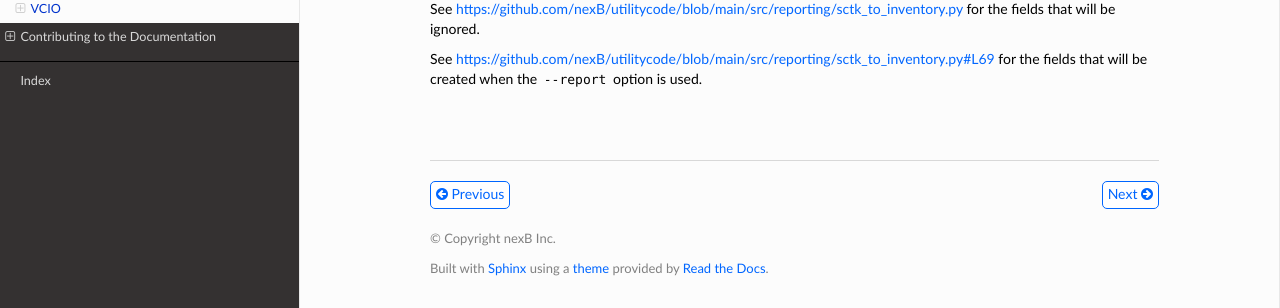
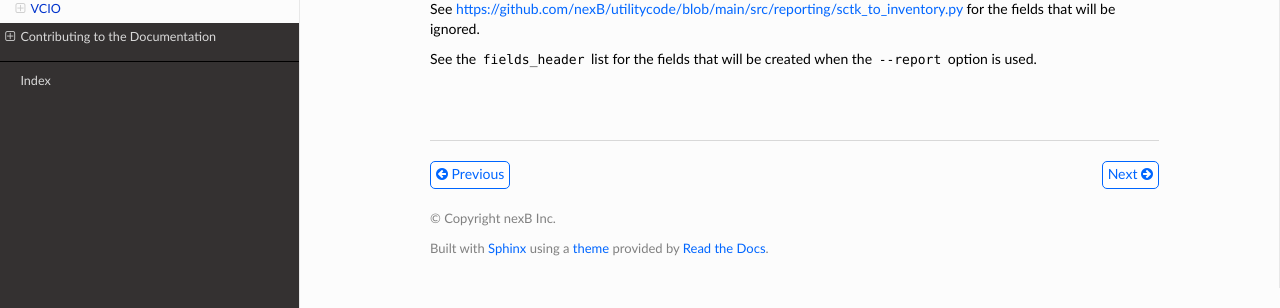
Before and after one commit to nexB/utilitycode, a Sphinx documentation site: the page built from docs/source/utilitycode/reporting/sctk-to-inventory.rst, in a window 1280 px wide and 900 px high, scrolled down 332 px, cut to the strip 592-900 px from the top of the window. Built offline with Sphinx 7.4.7 and the Read the Docs theme 3.1.0, drawn with Linux system fonts in a browser that asks for light colours.

Commit message:
Update docments links
Signed-off-by: Chin Yeung Li <tli@nexb.com>

```diff
--- a/docs/source/utilitycode/reporting/license-reference.rst
+++ b/docs/source/utilitycode/reporting/license-reference.rst
@@ -45,4 +45,4 @@ Notes
 =====
 
 URL for DejaCode Enterprise:
-'https://enterprise.dejacode.com/api/v2/licenses/'
+``https://enterprise.dejacode.com/api/v2/licenses/``
--- a/docs/source/utilitycode/reporting/sctk-to-inventory.rst
+++ b/docs/source/utilitycode/reporting/sctk-to-inventory.rst
@@ -42,5 +42,5 @@ from package-lock.json), new rows will be created for each of the package.
 See https://github.com/nexB/utilitycode/blob/main/src/reporting/sctk_to_inventory.py for the fields
 that will be ignored.
 
-See https://github.com/nexB/utilitycode/blob/main/src/reporting/sctk_to_inventory.py#L69 for the fields
-that will be created when the `--report` option is used.
+See the `fields_header` list for the fields that will be created when the
+`--report` option is used.
--- a/docs/source/utilitycode/utilitycode/file_cat.rst
+++ b/docs/source/utilitycode/utilitycode/file_cat.rst
@@ -171,7 +171,7 @@ The file-cat rules
 ------------------
 
 The default file-cat rules are located at `file_cat_rules.csv
-<https://github.com/nexB/utilitycode/tree/main/src/utilitycode/file_cat_rules.csv>`_
+<https://github.com/nexB/utilitycode/blob/main/src/utilitycode/file_cat_rules.csv>`_
 
 "Users can create custom rules in a .csv file and apply them using the
 `--rules`` option.
```
